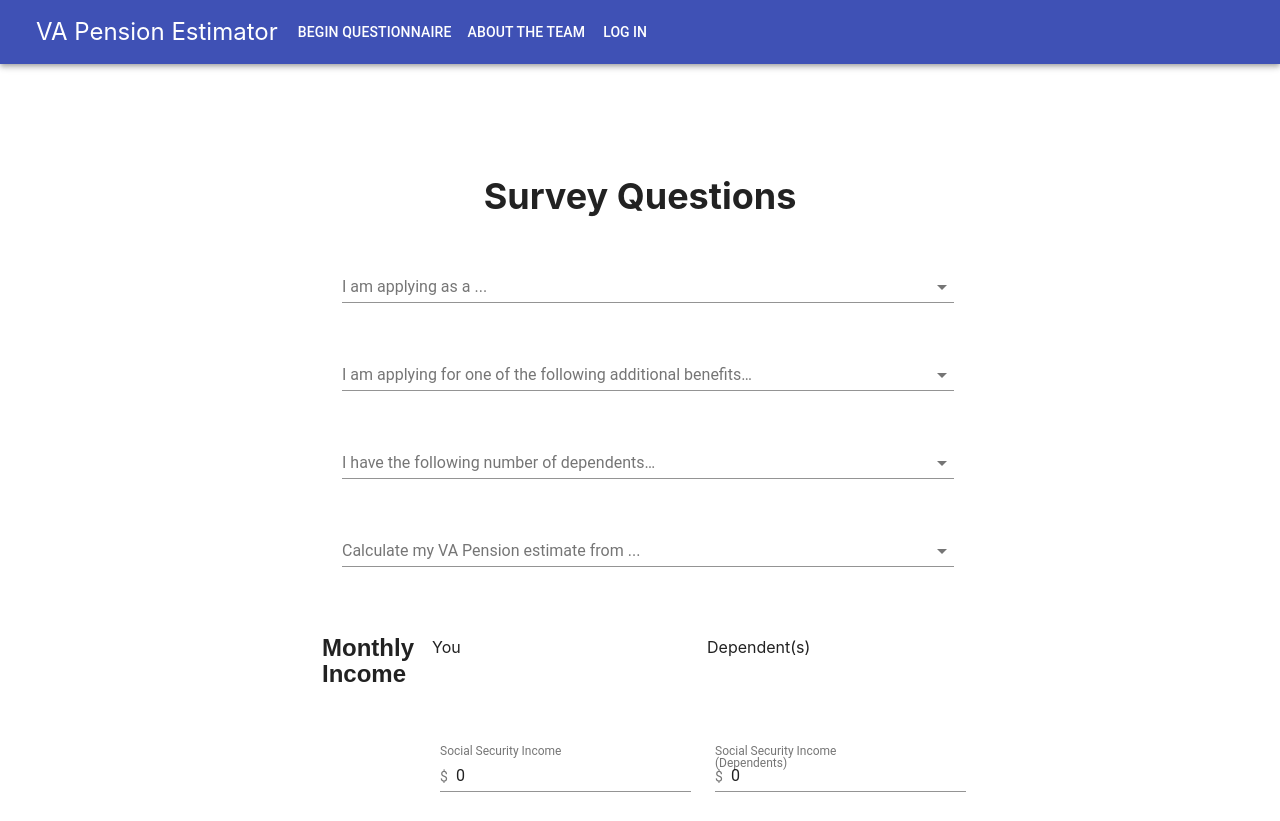
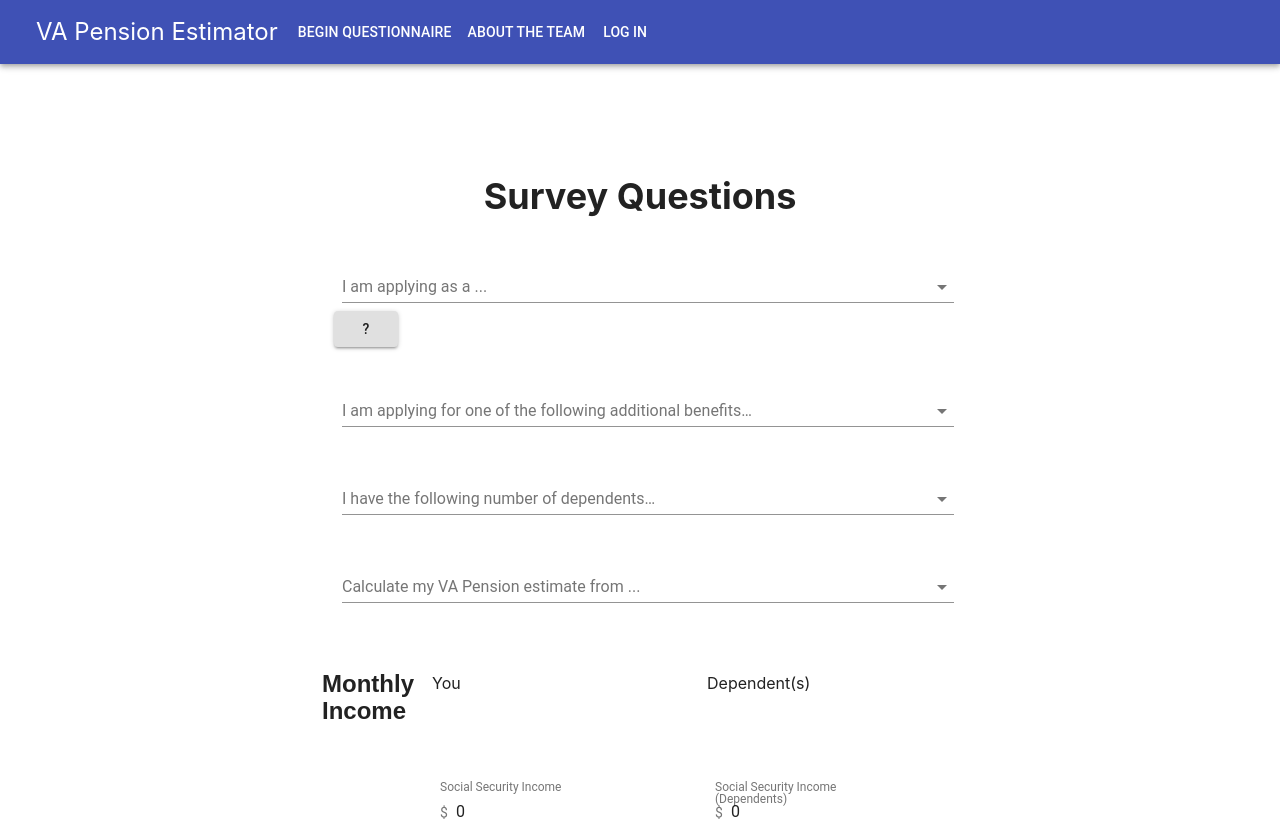
Before and after one commit to eghove/va-calculator, a React (Create React App) app in the folder client/: page /questions in a window 1280 px wide. Shown: the top 821 px of the page. Built offline with nearby package versions, Linux system fonts and the light colour scheme; a web font is replaced by a local one; what auth0-js would draw is missing.

Commit message:
set up the popover

```diff
--- /dev/null
+++ b/client/src/components/Popover/index.js
@@ -0,0 +1,72 @@
+import React from 'react';
+import PropTypes from 'prop-types';
+import { withStyles } from '@material-ui/core/styles';
+import Typography from '@material-ui/core/Typography';
+import Button from '@material-ui/core/Button';
+import Popover from '@material-ui/core/Popover';
+
+const styles = theme => ({
+  typography: {
+    margin: theme.spacing.unit * 2,
+  },
+});
+
+class SimplePopover extends React.Component {
+  state = {
+    anchorEl: null,
+  };
+
+  handleClick = event => {
+    this.setState({
+      anchorEl: event.currentTarget,
+    });
+  };
+
+  handleClose = () => {
+    this.setState({
+      anchorEl: null,
+    });
+  };
+
+  render() {
+    const { classes } = this.props;
+    const { anchorEl } = this.state;
+    const open = Boolean(anchorEl);
+
+    return (
+      <div>
+        <Button
+          aria-owns={open ? 'simple-popper' : undefined}
+          aria-haspopup="true"
+          variant="contained"
+          onClick={this.handleClick}
+        >
+          ?
+        </Button>
+        <Popover
+          id="simple-popper"
+          open={open}
+          anchorEl={anchorEl}
+          onClose={this.handleClose}
+          anchorOrigin={{
+            vertical: 'bottom',
+            horizontal: 'center',
+          }}
+          transformOrigin={{
+            vertical: 'top',
+            horizontal: 'center',
+          }}
+        >
+          <Typography className={classes.typography}>{this.props.children}</Typography>
+
+        </Popover>
+      </div>
+    );
+  }
+}
+
+SimplePopover.propTypes = {
+  classes: PropTypes.object.isRequired,
+};
+
+export default withStyles(styles)(SimplePopover);
--- a/client/src/components/Survey/index.js
+++ b/client/src/components/Survey/index.js
@@ -11,6 +11,8 @@ import MenuItem from '@material-ui/core/MenuItem';
 import FormControl from '@material-ui/core/FormControl';
 import Select from '@material-ui/core/Select';
 import Button from '@material-ui/core/Button';
+import Popover from '../Popover';
+import Link from '@material-ui/core/Link';
 // pull in estimator API call
 import API from '../../utils/API';
 // pull in estimator logic
@@ -80,9 +82,9 @@ import "../Survey/survey.css"
   aggregateIncome = (deps, amt1, amt2, amt3, amt4, depAmt1, depAmt2, depAmt3, depAmt4) => {
     // if no dependents
     if (parseInt(deps) < 1) {
-        this.setState( {incomeArray: [parseFloat(amt1), parseFloat(amt2), parseFloat(amt3), parseFloat(amt4)]});
+      this.setState({ incomeArray: [parseFloat(amt1), parseFloat(amt2), parseFloat(amt3), parseFloat(amt4)] });
     } else {
-        this.setState( {incomeArray: [parseFloat(amt1), parseFloat(amt2), parseFloat(amt3), parseFloat(amt4), parseFloat(depAmt1), parseFloat(depAmt2), parseFloat(depAmt3), parseFloat(depAmt4) ]});
+      this.setState({ incomeArray: [parseFloat(amt1), parseFloat(amt2), parseFloat(amt3), parseFloat(amt4), parseFloat(depAmt1), parseFloat(depAmt2), parseFloat(depAmt3), parseFloat(depAmt4)] });
     }
   }
 
@@ -90,9 +92,9 @@ import "../Survey/survey.css"
   aggregateExpenses = (deps, amt1, amt2, amt3, amt4, depAmt1, depAmt2, depAmt3, depAmt4) => {
     // if no dependents
     if (parseInt(deps) < 1) {
-        this.setState( {expensesArray: [parseFloat(amt1), parseFloat(amt2), parseFloat(amt3), parseFloat(amt4)]});
+      this.setState({ expensesArray: [parseFloat(amt1), parseFloat(amt2), parseFloat(amt3), parseFloat(amt4)] });
     } else {
-        this.setState( {expensesArray: [parseFloat(amt1), parseFloat(amt2), parseFloat(amt3), parseFloat(amt4), parseFloat(depAmt1), parseFloat(depAmt2), parseFloat(depAmt3), parseFloat(depAmt4) ]});
+      this.setState({ expensesArray: [parseFloat(amt1), parseFloat(amt2), parseFloat(amt3), parseFloat(amt4), parseFloat(depAmt1), parseFloat(depAmt2), parseFloat(depAmt3), parseFloat(depAmt4)] });
     }
   }
   // function to insure all values are zero or greater
@@ -111,7 +113,7 @@ import "../Survey/survey.css"
   validateNotNull = (array) => {
     let isValid = true;
     for (let i = 0; i < array.length; i++) {
-        if ( isNaN(array[i])  ) {
+      if (isNaN(array[i])) {
         isValid = false
       }
     }
@@ -184,12 +186,12 @@ import "../Survey/survey.css"
     return (
       <form className={classes.root} autoComplete="off" >
 
-        <Grid container spacing = {24}>
+        <Grid container spacing={24}>
 
           <Grid item xs={12} id='surveyTitle' >Survey Questions</Grid>
 
           <Grid item xs={12}>
-                <FormControl className={classes.formControl} fullWidth ={true} >
+            <FormControl className={classes.formControl} fullWidth={true} >
               <InputLabel
               >
                 I am applying as a ...
@@ -209,10 +211,17 @@ import "../Survey/survey.css"
                 <MenuItem value={"Surviving Child"}>Surviving Child</MenuItem>
               </Select>
             </FormControl>
+            <Popover>
+            If you are considering applying as a Veteran, you must meet the eligibility requirements described <a target = "_blank" rel = "external noopener noreferrer" href = "https://www.va.gov/pension/eligibility/" >here.</a>
+            <br />
+            If you are considering applying as a Surviving Spouse (of a deceased Veteran) or Surviving Child (of a deceased Veteran), you must meet the eligibility requirements described <a target = "_blank" rel = "external noopener noreferrer" href = "https://www.va.gov/pension/survivors-pension/" >here.</a>
+            <br />
+            Click anywhere to exit this explanation.
+            </Popover>
         </Grid>
 
         <Grid item xs={12}>
-                <FormControl className={classes.formControl} fullWidth ={true}>
+          <FormControl className={classes.formControl} fullWidth={true}>
             <InputLabel
               ref={ref => {
                 this.InputLabelRef = ref;
@@ -239,7 +248,7 @@ import "../Survey/survey.css"
         </Grid>
 
         <Grid item xs={12}>
-                  <FormControl className={classes.formControl} fullWidth ={true}>
+          <FormControl className={classes.formControl} fullWidth={true}>
 
             <InputLabel
               ref={ref => {
@@ -271,7 +280,7 @@ import "../Survey/survey.css"
         </Grid>
 
         <Grid item xs={12}>
-            <FormControl className={classes.formControl} fullWidth ={true}>
+          <FormControl className={classes.formControl} fullWidth={true}>
             {/* <InputLabel htmlFor="age-simple"> I am applying for one of the following additional benefits…</InputLabel> */}
             <InputLabel
               ref={ref => {
@@ -306,7 +315,7 @@ import "../Survey/survey.css"
         <Grid item xs={12}></Grid>
 
 
-            <Grid container spacing = {24}>
+        <Grid container spacing={24}>
 
           <Grid item xs={2}><h4>Monthly Income</h4></Grid>
           <Grid item xs={5}>You</Grid>
@@ -315,7 +324,7 @@ import "../Survey/survey.css"
 
           <Grid item xs={2}></Grid>
           <Grid item xs={5}>
-                          <FormControl className={classes.formControl} fullWidth ={true}>
+            <FormControl className={classes.formControl} fullWidth={true}>
               <TextField
                 id="SSIncome"
                 label="Social Security Income"
@@ -336,7 +345,7 @@ import "../Survey/survey.css"
           </Grid>
 
           <Grid item xs={5}>
-                            <FormControl className={classes.formControl} fullWidth ={true}>
+            <FormControl className={classes.formControl} fullWidth={true}>
               <TextField
                 id="depSSIncome"
                 label="Social Security Income (Dependents)"
@@ -345,7 +354,7 @@ import "../Survey/survey.css"
                 onChange={this.handleChange}
                 type="number"
                 className={classes.textField}
-                              InputProps ={{
+                InputProps={{
                   name: 'depSSIn',
                   startAdornment: <InputAdornment position="start">$</InputAdornment>
                 }}
@@ -361,7 +370,7 @@ import "../Survey/survey.css"
 
           <Grid item xs={2}></Grid>
           <Grid item xs={5}>
-                            <FormControl className={classes.formControl} fullWidth ={true}>
+            <FormControl className={classes.formControl} fullWidth={true}>
               <TextField
                 id="selfRetireIncome"
                 label="Retirement Income"
@@ -369,7 +378,7 @@ import "../Survey/survey.css"
                 onChange={this.handleChange}
                 type="number"
                 className={classes.textField}
-                              InputProps ={{
+                InputProps={{
                   name: 'selfRetireIn',
                   startAdornment: <InputAdornment position="start">$</InputAdornment>
                 }}
@@ -382,13 +391,13 @@ import "../Survey/survey.css"
           </Grid>
 
           <Grid item xs={5}>
-                            <FormControl className={classes.formControl} fullWidth ={true}>
+            <FormControl className={classes.formControl} fullWidth={true}>
               <TextField
                 id="depnRetireIncome"
                 label="Retirement Income (Dependents)"
                 value={this.state.depRetireIn}
                 onChange={this.handleChange}
-                            InputProps ={{
+                InputProps={{
                   name: 'depRetireIn',
                   startAdornment: <InputAdornment position="start">$</InputAdornment>
                 }}
@@ -405,7 +414,7 @@ import "../Survey/survey.css"
 
           <Grid item xs={2}></Grid>
           <Grid item xs={5}>
-                    <FormControl className={classes.formControl} fullWidth ={true}>
+            <FormControl className={classes.formControl} fullWidth={true}>
               <TextField
                 id="selfOtherIncome1"
                 label="Other Income"
@@ -413,7 +422,7 @@ import "../Survey/survey.css"
                 onChange={this.handleChange}
                 type="number"
                 className={classes.textField}
-                      InputProps ={{
+                InputProps={{
                   name: 'selfOtherIn1',
                   startAdornment: <InputAdornment position="start">$</InputAdornment>
                 }}
@@ -426,13 +435,13 @@ import "../Survey/survey.css"
           </Grid>
 
           <Grid item xs={5}>
-                      <FormControl className={classes.formControl} fullWidth ={true}>
+            <FormControl className={classes.formControl} fullWidth={true}>
               <TextField
                 id="depOtherIncome1"
                 label="Other Income (Dependents)"
                 value={this.state.depOtherIn1}
                 onChange={this.handleChange}
-                        InputProps ={{
+                InputProps={{
                   name: 'depOtherIn1',
                   startAdornment: <InputAdornment position="start">$</InputAdornment>
                 }}
@@ -450,13 +459,13 @@ import "../Survey/survey.css"
 
           <Grid item xs={2}></Grid>
           <Grid item xs={5}>
-                    <FormControl className={classes.formControl} fullWidth ={true}>
+            <FormControl className={classes.formControl} fullWidth={true}>
               <TextField
                 id="selfOtherIncome2"
                 label="Other Income 2"
                 value={this.state.selfOtherIn2}
                 onChange={this.handleChange}
-                      InputProps ={{
+                InputProps={{
                   name: 'selfOtherIn2',
                   startAdornment: <InputAdornment position="start">$</InputAdornment>
                 }}
@@ -471,13 +480,13 @@ import "../Survey/survey.css"
           </Grid>
 
           <Grid item xs={5}>
-                      <FormControl className={classes.formControl} fullWidth ={true}>
+            <FormControl className={classes.formControl} fullWidth={true}>
               <TextField
                 id="depOtherIncome2"
                 label="Other Income 2 (Dependents)"
                 value={this.state.depOtherIn2}
                 onChange={this.handleChange}
-                        InputProps ={{
+                InputProps={{
                   name: 'depOtherIn2',
                   startAdornment: <InputAdornment position="start">$</InputAdornment>
                 }}
@@ -507,13 +516,13 @@ import "../Survey/survey.css"
 
           <Grid item xs={2}></Grid>
           <Grid item xs={5}>
-                    <FormControl className={classes.formControl} fullWidth ={true}>
+            <FormControl className={classes.formControl} fullWidth={true}>
               <TextField
                 id="selfMedPartB"
                 label="Medicare Part B"
                 value={this.state.selfMedPartBEx}
                 onChange={this.handleChange}
-                      InputProps ={{
+                InputProps={{
                   name: 'selfMedPartBEx',
                   startAdornment: <InputAdornment position="start">$</InputAdornment>
                 }}
@@ -528,13 +537,13 @@ import "../Survey/survey.css"
           </Grid>
 
           <Grid item xs={5}>
-                      <FormControl className={classes.formControl} fullWidth ={true}>
+            <FormControl className={classes.formControl} fullWidth={true}>
               <TextField
                 id="depOtherIncome2"
                 label="Medicare Part B (Dependents)"
                 value={this.state.depMedPartBEx}
                 onChange={this.handleChange}
-                        InputProps ={{
+                InputProps={{
                   name: 'depMedPartBEx',
                   startAdornment: <InputAdornment position="start">$</InputAdornment>
                 }}
@@ -551,13 +560,13 @@ import "../Survey/survey.css"
 
           <Grid item xs={2}></Grid>
           <Grid item xs={5}>
-                    <FormControl className={classes.formControl} fullWidth ={true}>
+            <FormControl className={classes.formControl} fullWidth={true}>
               <TextField
                 id="selfPrivateMedIns"
                 label="Private Medical Insurance"
                 value={this.state.selfPrivMedIns}
                 onChange={this.handleChange}
-                      InputProps ={{
+                InputProps={{
                   name: 'selfPrivMedIns',
                   startAdornment: <InputAdornment position="start">$</InputAdornment>
                 }}
@@ -572,13 +581,13 @@ import "../Survey/survey.css"
           </Grid>
 
           <Grid item xs={5}>
-                      <FormControl className={classes.formControl} fullWidth ={true}>
+            <FormControl className={classes.formControl} fullWidth={true}>
               <TextField
                 id="depPrivateMedIns"
                 label="Private Medical Insurance (Dependents)"
                 value={this.state.depPrivMedIns}
                 onChange={this.handleChange}
-                        InputProps ={{
+                InputProps={{
                   name: 'depPrivMedIns',
                   startAdornment: <InputAdornment position="start">$</InputAdornment>
                 }}
@@ -595,13 +604,13 @@ import "../Survey/survey.css"
 
           <Grid item xs={2}></Grid>
           <Grid item xs={5}>
-                    <FormControl className={classes.formControl} fullWidth ={true}>
+            <FormControl className={classes.formControl} fullWidth={true}>
               <TextField
                 id="selfOtherExpense1"
                 label="Other Expense 1"
                 value={this.state.selfOtherEx1}
                 onChange={this.handleChange}
-                      InputProps ={{
+                InputProps={{
                   name: 'selfOtherEx1',
                   startAdornment: <InputAdornment position="start">$</InputAdornment>
                 }}
@@ -616,13 +625,13 @@ import "../Survey/survey.css"
           </Grid>
 
           <Grid item xs={5}>
-                      <FormControl className={classes.formControl} fullWidth ={true}>
+            <FormControl className={classes.formControl} fullWidth={true}>
               <TextField
                 id="selfOtherExpense1"
                 label="Other Expense 1 (Dependents)"
                 value={this.state.depOtherEx1}
                 onChange={this.handleChange}
-                        InputProps ={{
+                InputProps={{
                   name: 'depOtherEx1',
                   startAdornment: <InputAdornment position="start">$</InputAdornment>
                 }}
@@ -639,13 +648,13 @@ import "../Survey/survey.css"
 
           <Grid item xs={2}></Grid>
           <Grid item xs={5}>
-                    <FormControl className={classes.formControl} fullWidth ={true}>
+            <FormControl className={classes.formControl} fullWidth={true}>
               <TextField
                 id="selfOtherExpense2"
                 label="Other Expense 2"
                 value={this.state.selfOtherEx2}
                 onChange={this.handleChange}
-                      InputProps ={{
+                InputProps={{
                   name: 'selfOtherEx2',
                   startAdornment: <InputAdornment position="start">$</InputAdornment>
                 }}
@@ -660,13 +669,13 @@ import "../Survey/survey.css"
           </Grid>
 
           <Grid item xs={5}>
-                      <FormControl className={classes.formControl} fullWidth ={true}>
+            <FormControl className={classes.formControl} fullWidth={true}>
               <TextField
                 id="selfOtherExpense2"
                 label="Other Expense 2 (Dependents)"
                 value={this.state.depOtherEx2}
                 onChange={this.handleChange}
-                        InputProps ={{
+                InputProps={{
                   name: 'depOtherEx2',
                   startAdornment: <InputAdornment position="start">$</InputAdornment>
                 }}
@@ -683,7 +692,7 @@ import "../Survey/survey.css"
           <Grid item xs={5}></Grid>
           <Grid item xs={2}>
             <label htmlFor="outlined-button-file">
-                          <Button variant="outlined" component="span" size='medium' className={classes.button} onClick={(event) => { this.handleCalculateButton(event)}}>
+              <Button variant="outlined" component="span" size='medium' className={classes.button} onClick={(event) => { this.handleCalculateButton(event) }}>
                 Calculate
                           </Button>
             </label>
@@ -694,7 +703,7 @@ import "../Survey/survey.css"
 
         </Grid>
 
-        </form>
+        </form >
       );
   }
 }
```
Lines whose indentation alone changed are shown as unchanged.
